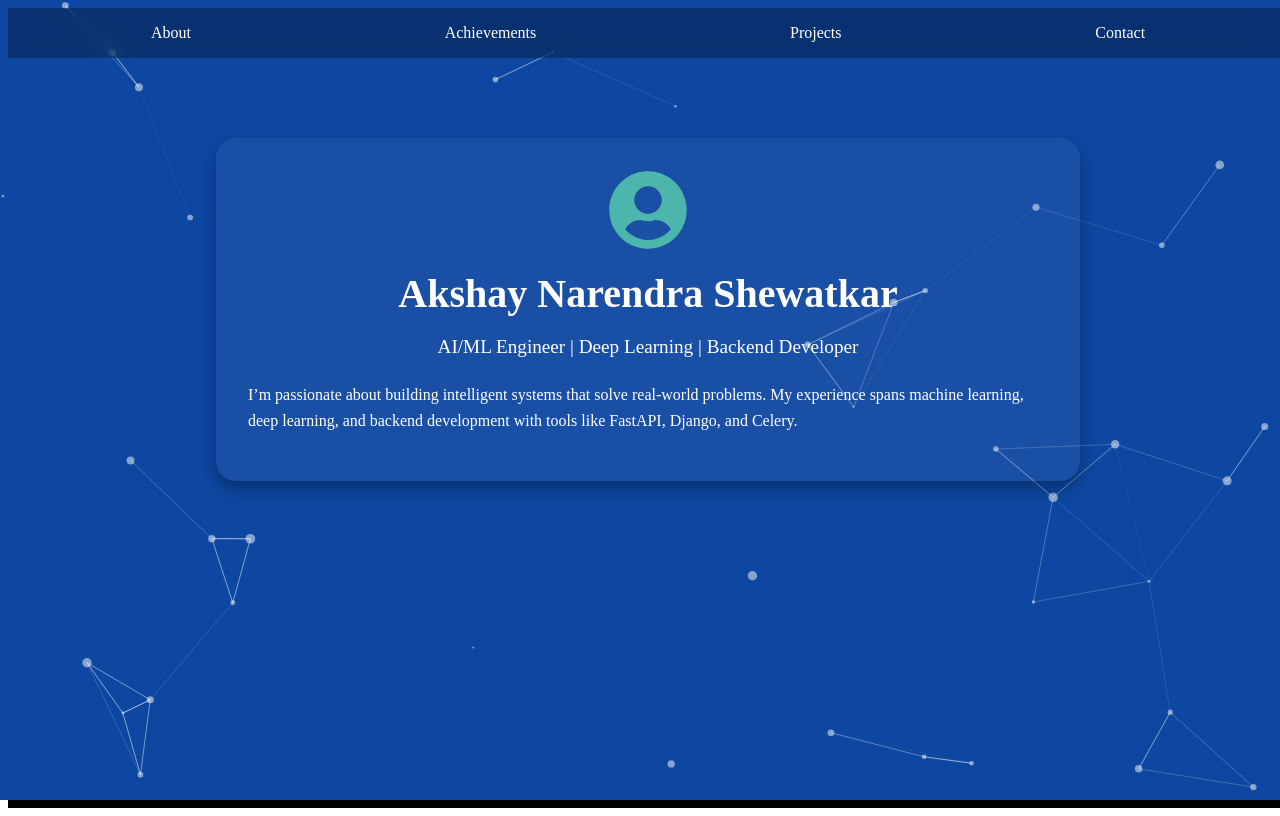
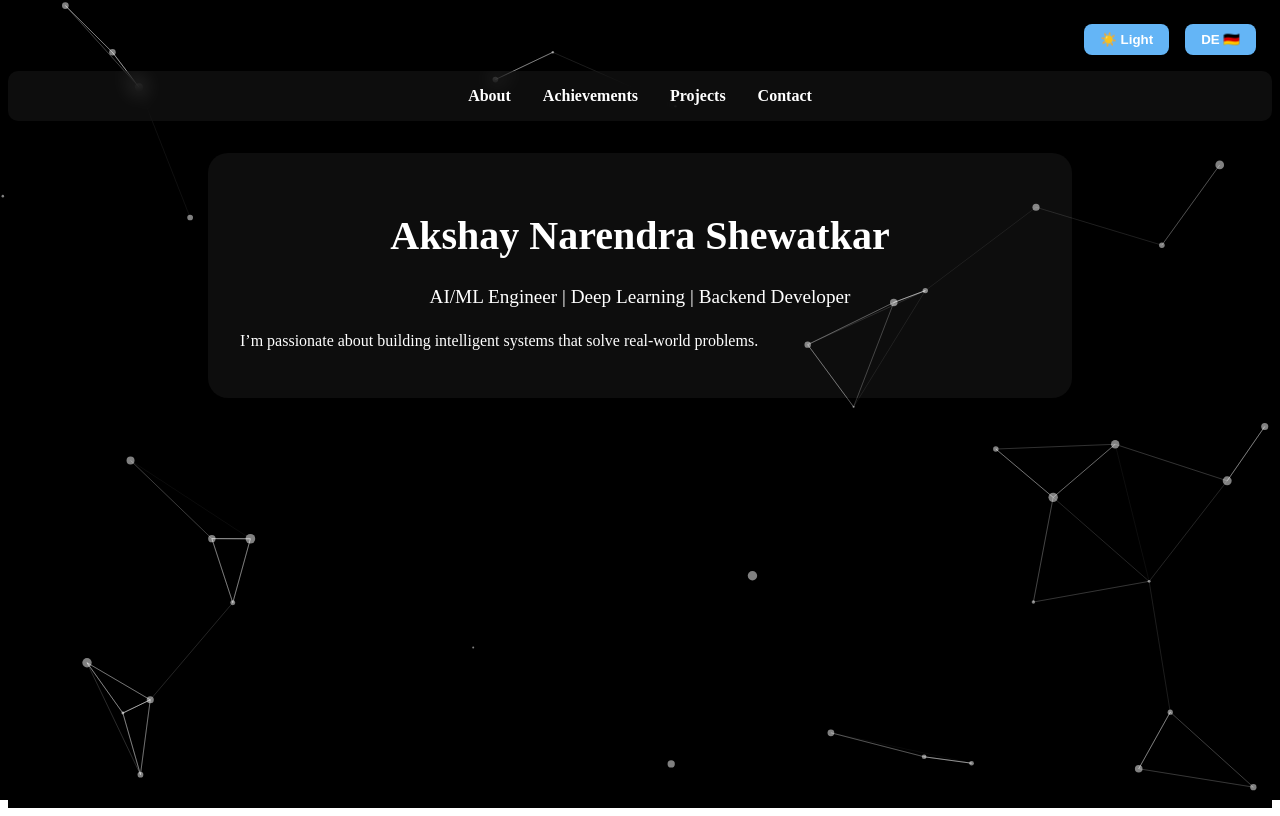
Before and after one commit to akcaesar/akcaesar.github.io, a React (Create React App) app: page / in a window 1280 px wide. Built offline with nearby package versions, Linux system fonts and the light colour scheme.

Commit message:
dark mode, dual language

```diff
--- a/src/App.js
+++ b/src/App.js
@@ -1,5 +1,7 @@
 import React from 'react';
 import { BrowserRouter as Router, Routes, Route, Link } from 'react-router-dom';
+import { useState } from 'react';
+
 import About from './components/About';
 import Achievements from './components/Achievements';
 import Projects from './components/Projects';
@@ -7,48 +9,87 @@ import Contact from './components/Contact';
 import ParticlesBackground from './components/pgbackground';
 
 function App() {
-  return (
-    <div style={{ position: 'relative', width: '100vw', height: '100vh', backgroundColor: 'black', overflowY: 'auto' }}>
-      <ParticlesBackground />
+  const [darkMode, setDarkMode] = useState(true);
+  const [lang, setLang] = useState('en'); // 'en' or 'de'
 
-      <Router>
-        <nav
-          style={{
+  const toggleDarkMode = () => setDarkMode((prev) => !prev);
+  const toggleLang = () => setLang((prev) => (prev === 'en' ? 'de' : 'en'));
+
+  const themeStyles = {
+    backgroundColor: darkMode ? '#000' : '#f4f4f4',
+    color: darkMode ? '#fff' : '#000',
+    minHeight: '100vh',
+    transition: 'all 0.3s ease',
     position: 'relative',
     zIndex: 1,
+  };
+
+  return (
+    <div style={themeStyles}>
+      {/* ✅ Keeps your animated background always rendered behind */}
+      <div style={{ position: 'fixed', top: 0, left: 0, zIndex: 0, width: '100vw', height: '100vh' }}>
+      <ParticlesBackground darkMode={darkMode} />
+
+      </div>
+
+      {/* ✅ Foreground content rendered above */}
+      <div style={{ position: 'relative', zIndex: 1 }}>
+        <Router>
+          {/* Top bar for toggles */}
+          <div style={{ display: 'flex', justifyContent: 'flex-end', gap: '1rem', padding: '1rem' }}>
+            <button onClick={toggleDarkMode} style={toggleButton}>
+              {darkMode ? '☀️ Light' : '🌙 Dark'}
+            </button>
+            <button onClick={toggleLang} style={toggleButton}>
+              {lang === 'en' ? 'DE 🇩🇪' : 'EN 🇬🇧'}
+            </button>
+          </div>
+
+          {/* Navigation */}
+          <nav style={{
             display: 'flex',
-            justifyContent: 'space-around',
+            justifyContent: 'center',
+            gap: '2rem',
             padding: '1rem',
-            backgroundColor: 'rgba(0, 0, 0, 0.3)',
+            backgroundColor: darkMode ? 'rgba(255,255,255,0.05)' : 'rgba(0,0,0,0.05)',
             backdropFilter: 'blur(10px)',
-          }}
-        >
-          <Link style={{ color: 'white', textDecoration: 'none' }} to="/">About</Link>
-          <Link style={{ color: 'white', textDecoration: 'none' }} to="/achievements">Achievements</Link>
-          <Link style={{ color: 'white', textDecoration: 'none' }} to="/projects">Projects</Link>
-          <Link style={{ color: 'white', textDecoration: 'none' }} to="/contact">Contact</Link>
+            borderRadius: '10px',
+          }}>
+            <Link style={navLinkStyle(darkMode)} to="/">About</Link>
+            <Link style={navLinkStyle(darkMode)} to="/achievements">Achievements</Link>
+            <Link style={navLinkStyle(darkMode)} to="/projects">Projects</Link>
+            <Link style={navLinkStyle(darkMode)} to="/contact">Contact</Link>
           </nav>
 
-        {/* Route-based rendering area */}
-        <div
-          style={{
-            position: 'relative',
-            zIndex: 1,
-            color: 'white',
-            padding: '2rem',
-            paddingTop: '5rem',
-          }}
-        >
+          {/* Routes */}
+          <div style={{ padding: '2rem' }}>
             <Routes>
-            <Route path="/" element={<About />} />
-            <Route path="/achievements" element={<Achievements />} />
-            <Route path="/projects" element={<Projects />} />
-            <Route path="/contact" element={<Contact />} />
+              <Route path="/" element={<About lang={lang} />} />
+              <Route path="/achievements" element={<Achievements lang={lang} />} />
+              <Route path="/projects" element={<Projects lang={lang} />} />
+              <Route path="/contact" element={<Contact lang={lang} />} />
             </Routes>
           </div>
         </Router>
       </div>
+    </div>
   );
 }
 
+const toggleButton = {
+  padding: '0.5rem 1rem',
+  borderRadius: '8px',
+  border: 'none',
+  cursor: 'pointer',
+  fontWeight: 'bold',
+  backgroundColor: '#64B5F6',
+  color: 'white',
+};
+
+const navLinkStyle = (darkMode) => ({
+  color: darkMode ? 'white' : 'black',
+  textDecoration: 'none',
+  fontWeight: 'bold',
+});
+
 export default App;
--- a/src/components/About.js
+++ b/src/components/About.js
@@ -1,8 +1,20 @@
 import React from 'react';
 import { motion } from 'framer-motion';
-import { FaUserCircle } from 'react-icons/fa';
 
-function About() {
+function About({ lang }) {
+  const text = {
+    en: {
+      title: "Akshay Narendra Shewatkar",
+      role: "AI/ML Engineer | Deep Learning | Backend Developer",
+      desc: "I’m passionate about building intelligent systems that solve real-world problems.",
+    },
+    de: {
+      title: "Akshay Narendra Shewatkar",
+      role: "KI/ML-Ingenieur | Deep Learning | Backend-Entwickler",
+      desc: "Ich entwickle leidenschaftlich intelligente Systeme, die reale Probleme lösen.",
+    },
+  };
+
   return (
     <motion.div
       className="p-8"
@@ -17,15 +29,9 @@ function About() {
         boxShadow: '0 8px 16px rgba(0,0,0,0.3)',
       }}
     >
-      <div style={{ textAlign: 'center', marginBottom: '1.5rem' }}>
-        <FaUserCircle style={{ fontSize: '5rem', color: '#4DB6AC' }} />
-        <h1 style={{ fontSize: '2.5rem', margin: '1rem 0' }}>Akshay Narendra Shewatkar</h1>
-        <p style={{ fontSize: '1.2rem' }}>AI/ML Engineer | Deep Learning | Backend Developer</p>
-      </div>
-      <p style={{ lineHeight: '1.6' }}>
-        I’m passionate about building intelligent systems that solve real-world problems. My experience spans
-        machine learning, deep learning, and backend development with tools like FastAPI, Django, and Celery.
-      </p>
+      <h1 style={{ fontSize: '2.5rem', textAlign: 'center' }}>{text[lang].title}</h1>
+      <p style={{ fontSize: '1.2rem', textAlign: 'center' }}>{text[lang].role}</p>
+      <p style={{ marginTop: '1.5rem' }}>{text[lang].desc}</p>
     </motion.div>
   );
 }
--- a/src/components/pgbackground.js
+++ b/src/components/pgbackground.js
@@ -3,25 +3,22 @@ import React, { useEffect, useMemo, useState } from "react";
 import Particles, { initParticlesEngine } from "@tsparticles/react";
 import { loadSlim } from "@tsparticles/slim";
 
-const ParticlesBackground = () => {
+const ParticlesBackground = ({ darkMode }) => {
   const [init, setInit] = useState(false);
 
   useEffect(() => {
     initParticlesEngine(async (engine) => {
       await loadSlim(engine);
-    }).then(() => {
-      setInit(true);
-    });
+    }).then(() => setInit(true));
   }, []);
 
   const particlesLoaded = (container) => {
     console.log(container);
   };
 
-  const options = useMemo(
-    () => ({
+  const options = useMemo(() => ({
     background: {
-        color: { value: "#0d47a1" },
+      color: { value: darkMode ? "#000000" : "#0d47a1" }, // 🔁 Changes with theme
     },
     fpsLimit: 120,
     interactivity: {
@@ -36,17 +33,31 @@ const ParticlesBackground = () => {
     },
     particles: {
       color: { value: "#ffffff" },
-        links: { color: "#ffffff", distance: 150, enable: true, opacity: 0.5, width: 1 },
-        move: { direction: "none", enable: true, outModes: { default: "bounce" }, random: false, speed: 6, straight: false },
-        number: { density: { enable: true }, value: 80 },
+      links: {
+        color: "#ffffff",
+        distance: 150,
+        enable: true,
+        opacity: 0.5,
+        width: 1,
+      },
+      move: {
+        direction: "none",
+        enable: true,
+        outModes: { default: "bounce" },
+        random: false,
+        speed: 6,
+        straight: false,
+      },
+      number: {
+        density: { enable: true },
+        value: 80,
+      },
       opacity: { value: 0.5 },
       shape: { type: "circle" },
       size: { value: { min: 1, max: 5 } },
     },
     detectRetina: true,
-    }),
-    [],
-  );
+  }), [darkMode]); // 🔁 recompute on theme change
 
   if (!init) return null;
 
@@ -55,7 +66,7 @@ const ParticlesBackground = () => {
       id="tsparticles"
       particlesLoaded={particlesLoaded}
       options={options}
-      style={{ position: "absolute", top: 0, left: 0, width: "100%", height: "100%" }}
+      style={{ position: "absolute", top: 0, left: 0, width: "100%", height: "100%", zIndex: 0 }}
     />
   );
 };
--- a/src/index.css
+++ b/src/index.css
@@ -3,3 +3,6 @@
 @tailwind utilities;
 
 /* Add custom styles here if needed */
+html {
+    scroll-behavior: smooth;
+  }
```
Lines whose indentation alone changed are shown as unchanged.
